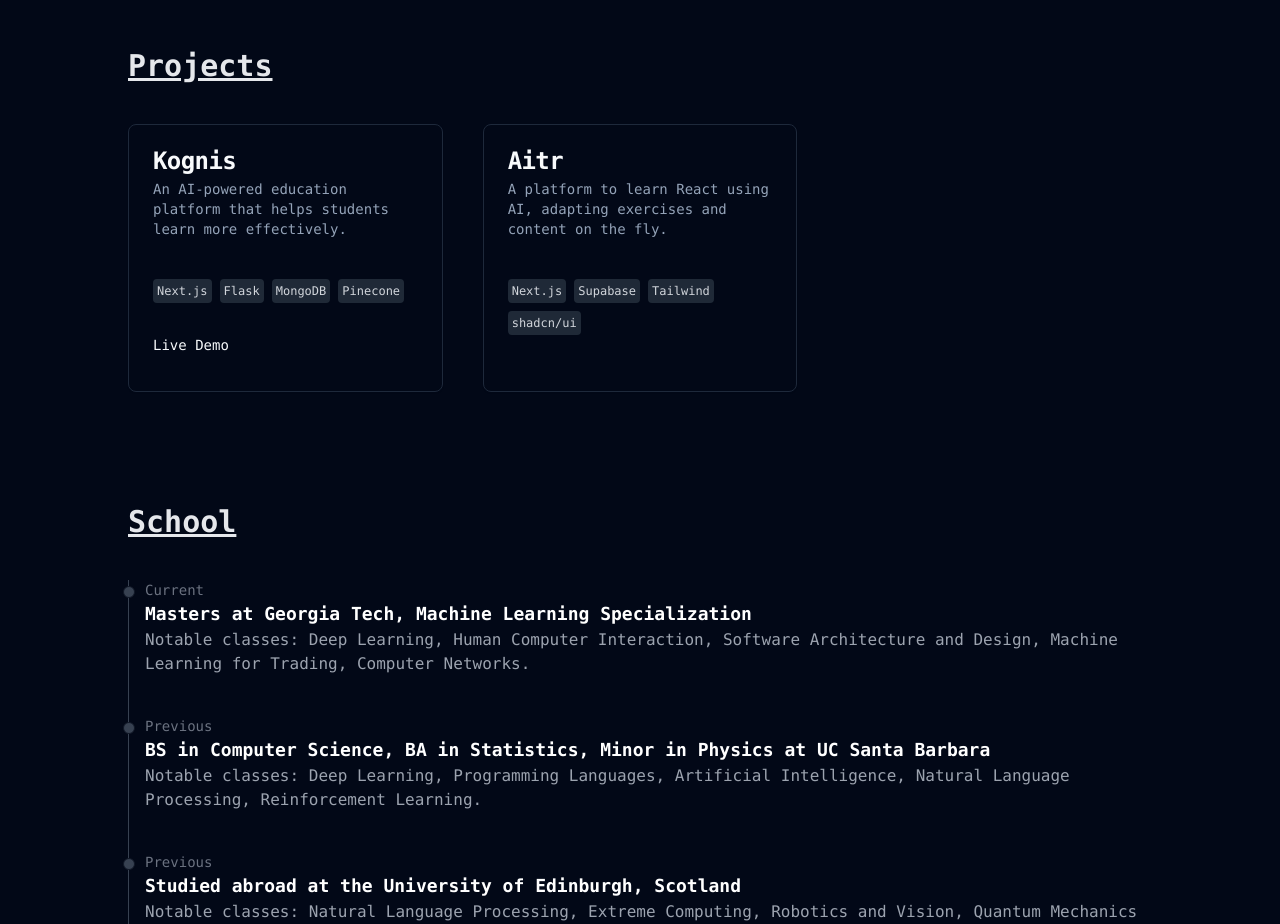
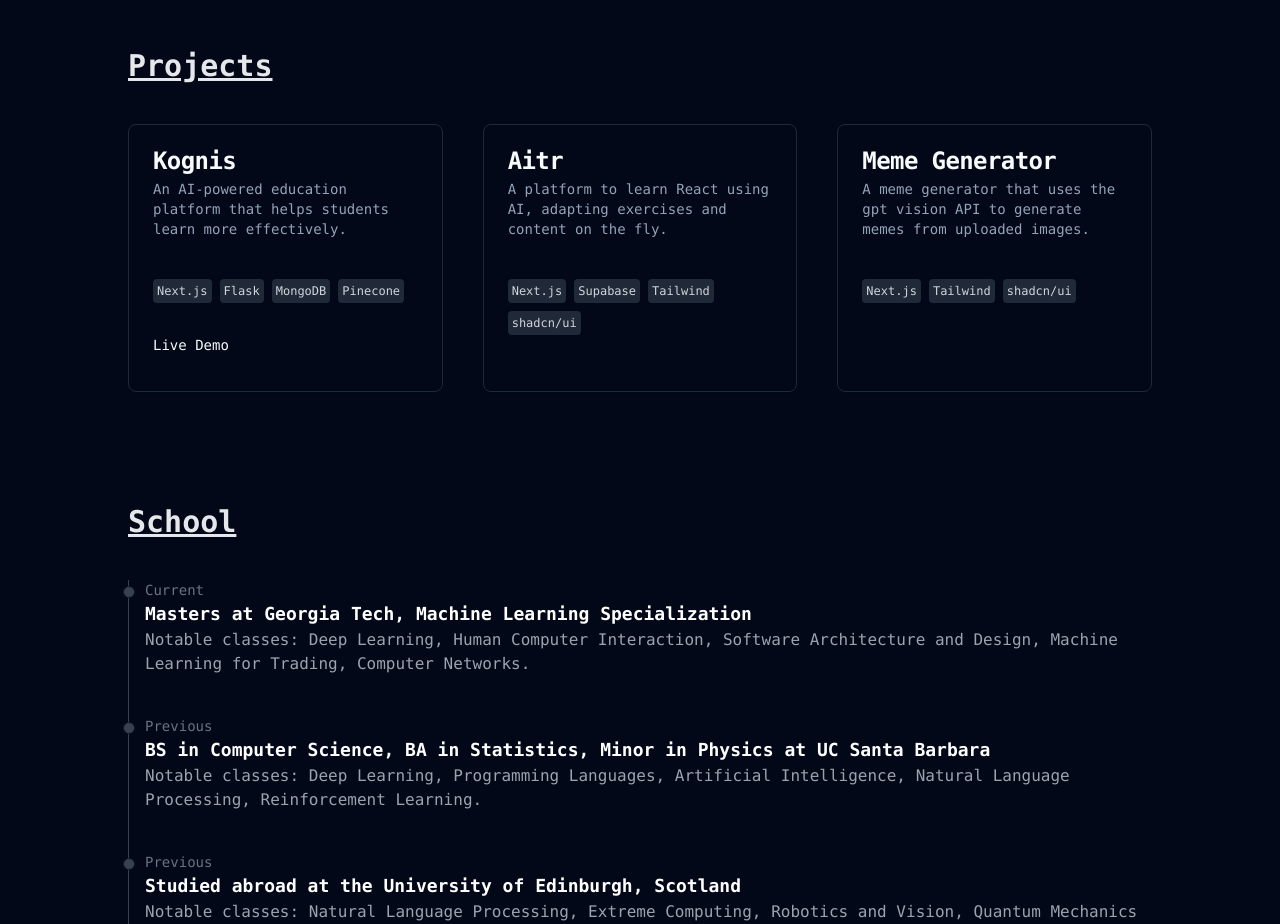
Before and after one commit to aripo99/personal-website, a Next.js app: page / in a window 1280 px wide. Shown: the part 1860-2784 px from the top of the page. Built offline with nearby package versions, Linux system fonts and the light colour scheme.

Commit message:
Add meme generator project

```diff
--- a/components/Projects.tsx
+++ b/components/Projects.tsx
@@ -21,6 +21,11 @@ function Projects() {
             description: 'A platform to learn React using AI, adapting exercises and content on the fly.',
             // thumbnail: '/path_to_thumbnail_image2.jpg',
             techStack: ['Next.js', 'Supabase', 'Tailwind', 'shadcn/ui'],
+        },
+        {
+            name: 'Meme Generator',
+            description: 'A meme generator that uses the gpt vision API to generate memes from uploaded images.',
+            techStack: ['Next.js', 'Tailwind', 'shadcn/ui']
         }
     ];
 
```
